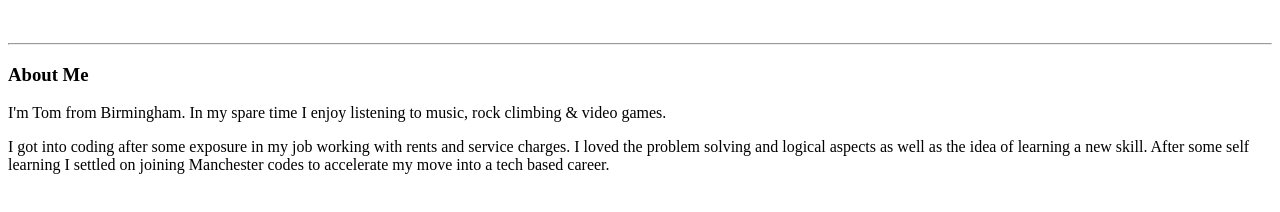
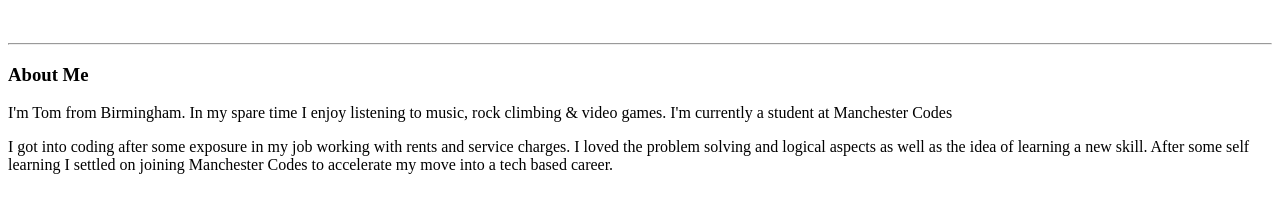
Before and after one commit to tdot124/portfolio, a plain HTML site: page index.html in a window 1280 px wide. Shown: the part 110-322 px from the top of the page. Drawn offline with Linux system fonts and the light colour scheme.

Commit message:
updated bio

```diff
--- a/index.html
+++ b/index.html
@@ -9,8 +9,8 @@
         <br />
         <hr />
         <h3>About Me</h3>
-        <p>I'm Tom from Birmingham. In my spare time I enjoy listening to music, rock climbing & video games.</p>
-        <p>I got into coding after some exposure in my job working with rents and service charges. I loved the problem solving and logical aspects as well as the idea of learning a new skill. After some self learning I settled on joining Manchester codes to accelerate my move into a tech based career.</p>
+        <p>I'm Tom from Birmingham. In my spare time I enjoy listening to music, rock climbing & video games. I'm currently a student at Manchester Codes</p>
+        <p>I got into coding after some exposure in my job working with rents and service charges. I loved the problem solving and logical aspects as well as the idea of learning a new skill. After some self learning I settled on joining Manchester Codes to accelerate my move into a tech based career.</p>
 
     </body>
 </html>
```
